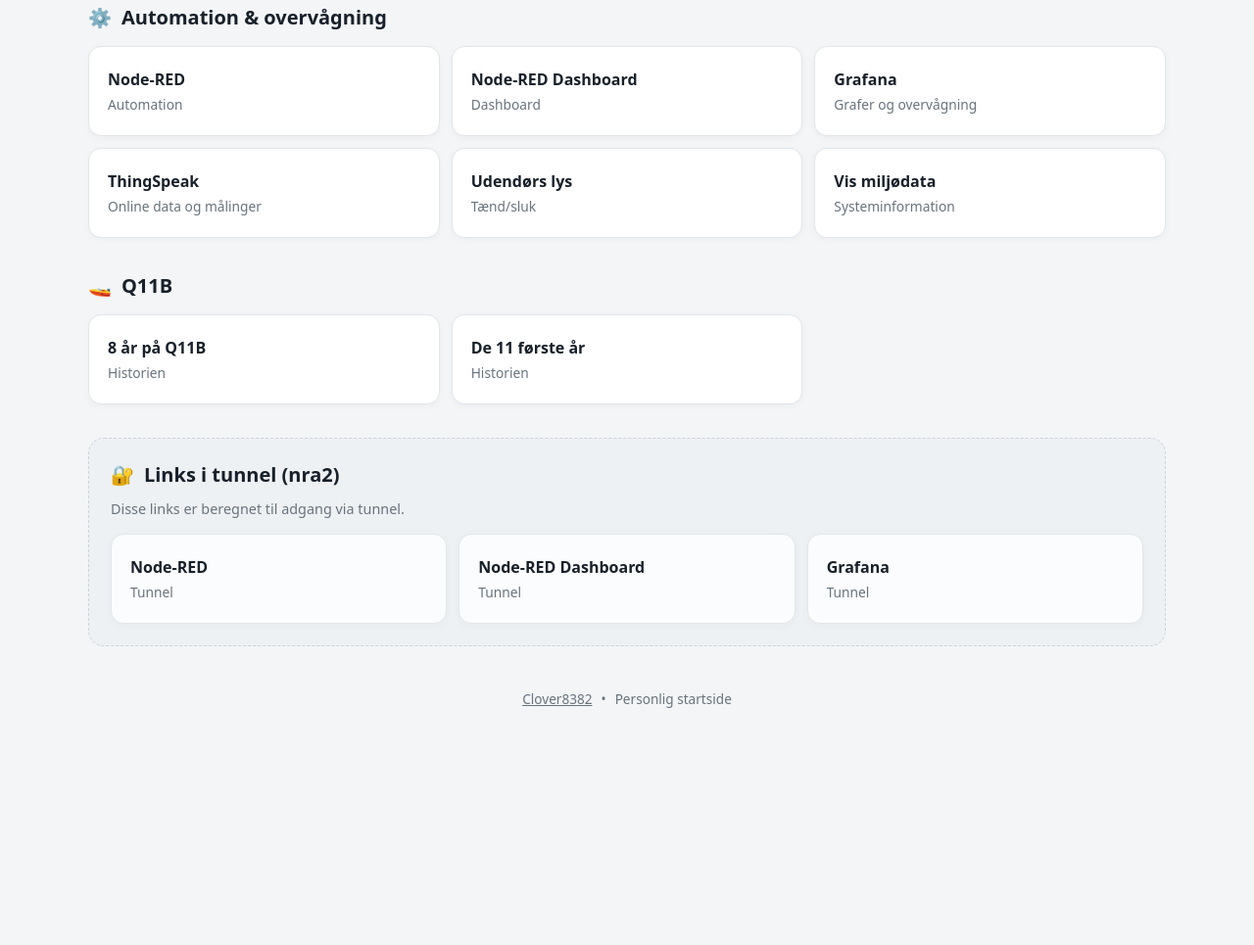
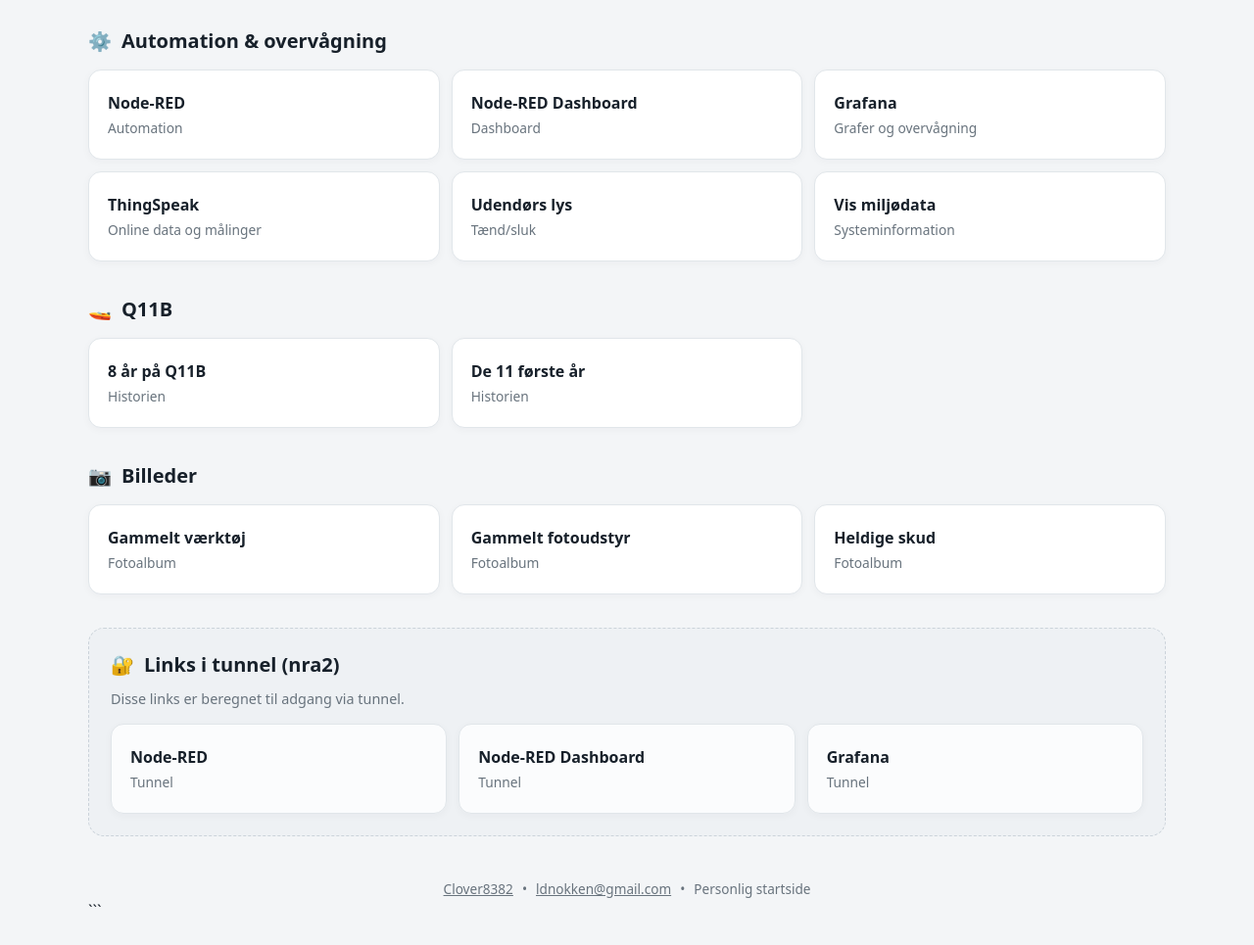
Before and after one commit to lhaugaard/lhaugaard.github.io, a plain HTML site: page index.html in a window 1280 px wide. Shown: the part 609-1574 px from the top of the page at 98% size. Before the commit the page ends 1365 px from the top, so only its background shows below. Drawn offline with Linux system fonts and the light colour scheme.

Commit message:
Update index.html

````diff
--- a/index.html
+++ b/index.html
@@ -1,4 +1,5 @@
 <!DOCTYPE html>
+
 <html lang="da">
 <head>
   <meta charset="UTF-8">
@@ -11,6 +12,7 @@
 <body>
   <main class="page">
 
+```
 <header class="hero">
   <div class="hero-icon">⚙️</div>
   <div>
@@ -22,113 +24,168 @@
 <section>
   <h2><span>🌡️</span> Temperatur & målinger</h2>
   <div class="cards">
+
     <a class="card" href="http://opsamling3/cgi-bin/graph.cgi?Database=287C283A040000&Start=-7d&End=now&Title=Temperatur%20skur%20vest%20II&y-axis=Grader&Description=Grader">
       <strong>Temperatur skur vest II</strong>
       <small>Seneste 7 dage</small>
     </a>
+
     <a class="card" href="http://opsamling3/cgi-bin/graph.cgi?Database=288E6C3A040000&Start=-7d&End=now&Title=Temperatur%20skur%20vest&y-axis=Temperatur%202&Description=Grader">
       <strong>Temperatur skur vest</strong>
       <small>Seneste 7 dage</small>
     </a>
+
     <a class="card" href="http://opsamling3/cgi-bin/graph.cgi?Database=285D42EB040000&Start=-7d&End=now&Title=Temperatur%201wire%20switch&y-axis=Temperatur%202&Description=Grader">
       <strong>Temperatur 1wire switch</strong>
       <small>Seneste 7 dage</small>
     </a>
+
     <a class="card" href="http://opsamling3/cgi-bin/graph.cgi?Database=2884FAEA040000&Start=-7d&End=now&Title=Temperatur%20svaleskab&y-axis=Temperatur%202&Description=Grader">
       <strong>Temperatur svaleskab</strong>
       <small>Seneste 7 dage</small>
     </a>
+
     <a class="card" href="http://opsamling3/cgi-bin/graph.cgi?Database=28F2323A040000&Start=-7d&End=now&Title=Temperatur%203&y-axis=Temperatur%203&Description=Grader">
       <strong>Temperatur 3</strong>
       <small>Seneste 7 dage</small>
     </a>
+
     <a class="card" href="http://opsamling3/cgi-bin/graph.cgi?Database=288DDADF000000&Start=-7d&End=now&Title=Temperatur%204&y-axis=Temperatur%204&Description=Grader">
       <strong>Temperatur 4</strong>
       <small>Seneste 7 dage</small>
     </a>
+
     <a class="card" href="http://opsamling3/cgi-bin/graph.cgi?Database=2895D642030000&Start=-7d&End=now&Title=Temperatur%205&y-axis=Temperatur%205&Description=Grader">
       <strong>Temperatur 5</strong>
       <small>Seneste 7 dage</small>
     </a>
+
     <a class="card" href="http://opsamling3/cgi-bin/graph.cgi?Database=28A9C1DF000000&Start=-7d&End=now&Title=Temperatur%206&y-axis=Temperatur%206&Description=Grader">
       <strong>Temperatur 6</strong>
       <small>Seneste 7 dage</small>
     </a>
-        <a class="card card-wide" href="http://opsamling3/cgi-bin/graph4.cgi?D1=2895D642030000&D2=28A9C1DF000000&D3=28D2C9DF000000&D4=28DBBBDF000000&Start=-7d&End=now&Title=Temperatur%205..8&y-axis=temp/C&De1=T%205&De2=T%206&De3=T%207&De4=T%208">
+
+    <a class="card" href="http://opsamling3/cgi-bin/graph4.cgi?D1=2895D642030000&D2=28A9C1DF000000&D3=28D2C9DF000000&D4=28DBBBDF000000&Start=-7d&End=now&Title=Temperatur%205..8&y-axis=temp/C&De1=T%205&De2=T%206&De3=T%207&De4=T%208">
       <strong>Temperatur 5–8</strong>
       <small>Sammenligning af fire temperaturer</small>
     </a>
+
   </div>
 </section>
+
 
 <section>
   <h2><span>⚙️</span> Automation & overvågning</h2>
   <div class="cards">
+
     <a class="card" href="http://192.168.1.210:1880/">
       <strong>Node-RED</strong>
       <small>Automation</small>
     </a>
+
     <a class="card" href="http://192.168.1.210:1880/ui/">
       <strong>Node-RED Dashboard</strong>
       <small>Dashboard</small>
     </a>
+
     <a class="card" href="http://192.168.1.210:3000/">
       <strong>Grafana</strong>
       <small>Grafer og overvågning</small>
     </a>
+
     <a class="card" href="http://thingspeak.com/">
       <strong>ThingSpeak</strong>
       <small>Online data og målinger</small>
     </a>
+
     <a class="card" href="http://opsamling3/cgi-bin/taendlys">
       <strong>Udendørs lys</strong>
       <small>Tænd/sluk</small>
     </a>
+
     <a class="card" href="http://opsamling3/cgi-bin/env">
       <strong>Vis miljødata</strong>
       <small>Systeminformation</small>
     </a>
+
   </div>
 </section>
+
 
 <section>
   <h2><span>🚤</span> Q11B</h2>
   <div class="cards">
+
     <a class="card" href="10aar.html">
       <strong>8 år på Q11B</strong>
       <small>Historien</small>
     </a>
+
     <a class="card" href="11years.html">
       <strong>De 11 første år</strong>
       <small>Historien</small>
     </a>
+
   </div>
 </section>
+
+
+<section>
+  <h2><span>📷</span> Billeder</h2>
+  <div class="cards">
+
+    <a class="card" href="https://www.icloud.com/sharedalbum/#D2av31ho1gCqDTY4kBqicKP0eXgCAEQARogy2jcRqKCgAdakivBG8-xdeYRg00T9E0rPkPf4pEdS_Q">
+      <strong>Gammelt værktøj</strong>
+      <small>Fotoalbum</small>
+    </a>
+
+    <a class="card" href="https://www.icloud.com/sharedalbum/#D2av3X5cp5FOdD_lMrelVsbouGgCAEQARoge4QoWf3oBNX6JuOkh8VaXE8xO7FwrChVWlgJltvnIkQ">
+      <strong>Gammelt fotoudstyr</strong>
+      <small>Fotoalbum</small>
+    </a>
+
+    <a class="card" href="https://www.icloud.com/sharedalbum/#D2av3k_GOitBrB2btT4wnwGNcoACAEQARogis0KX1jMV60-QIW6ZQR8-P4sXBpEpbKKJnlkljvymYQ">
+      <strong>Heldige skud</strong>
+      <small>Fotoalbum</small>
+    </a>
+
+  </div>
+</section>
+
 
 <section class="tunnel">
   <h2><span>🔐</span> Links i tunnel (nra2)</h2>
   <p class="section-note">Disse links er beregnet til adgang via tunnel.</p>
+
   <div class="cards">
+
     <a class="card" href="http://localhost:31880/">
       <strong>Node-RED</strong>
       <small>Tunnel</small>
     </a>
+
     <a class="card" href="http://localhost:31880/ui/">
       <strong>Node-RED Dashboard</strong>
       <small>Tunnel</small>
     </a>
+
     <a class="card" href="http://localhost:33000/">
       <strong>Grafana</strong>
       <small>Tunnel</small>
     </a>
+
   </div>
 </section>
+
 
 <footer>
   <a href="index.html">Clover8382</a>
   <span>•</span>
+  <a href="mailto:ldnokken@gmail.com">ldnokken@gmail.com</a>
+  <span>•</span>
   <span>Personlig startside</span>
 </footer>
+```
 
   </main>
 </body>
````
Lines whose indentation alone changed are shown as unchanged.
